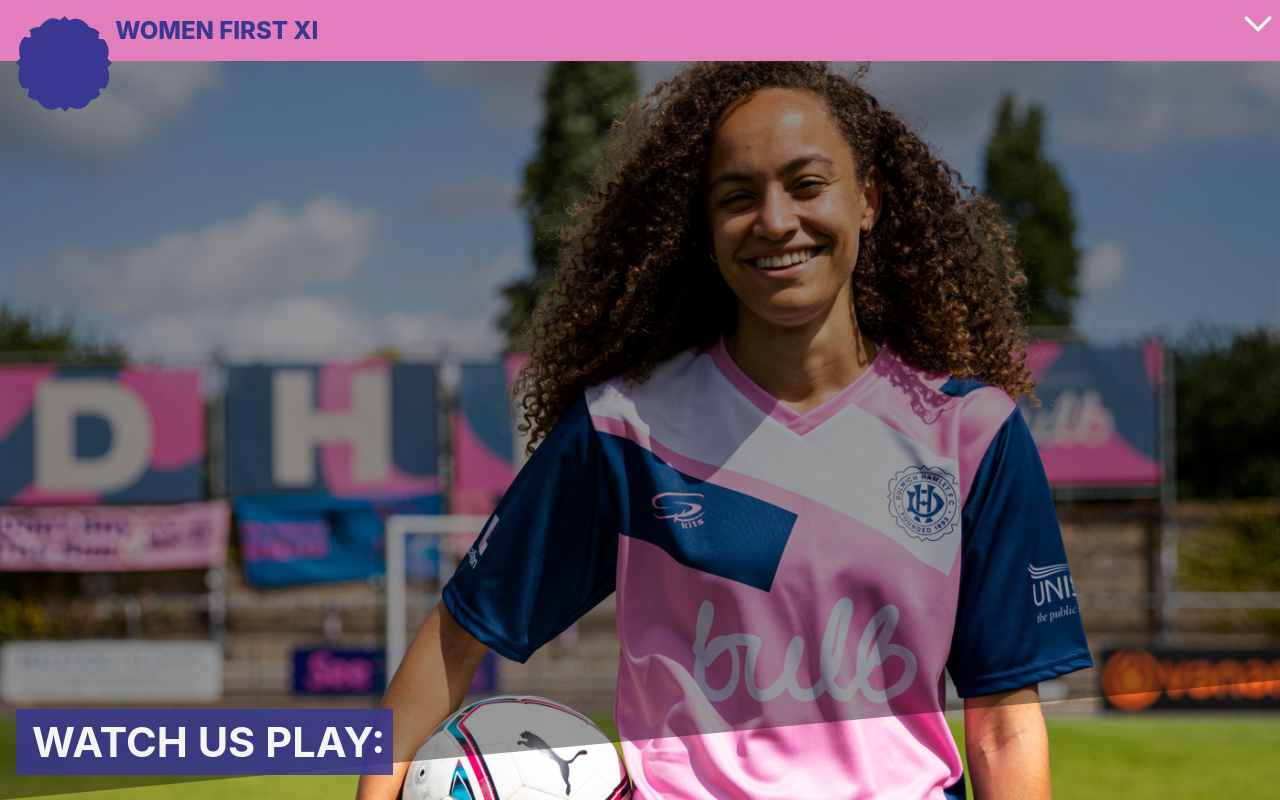
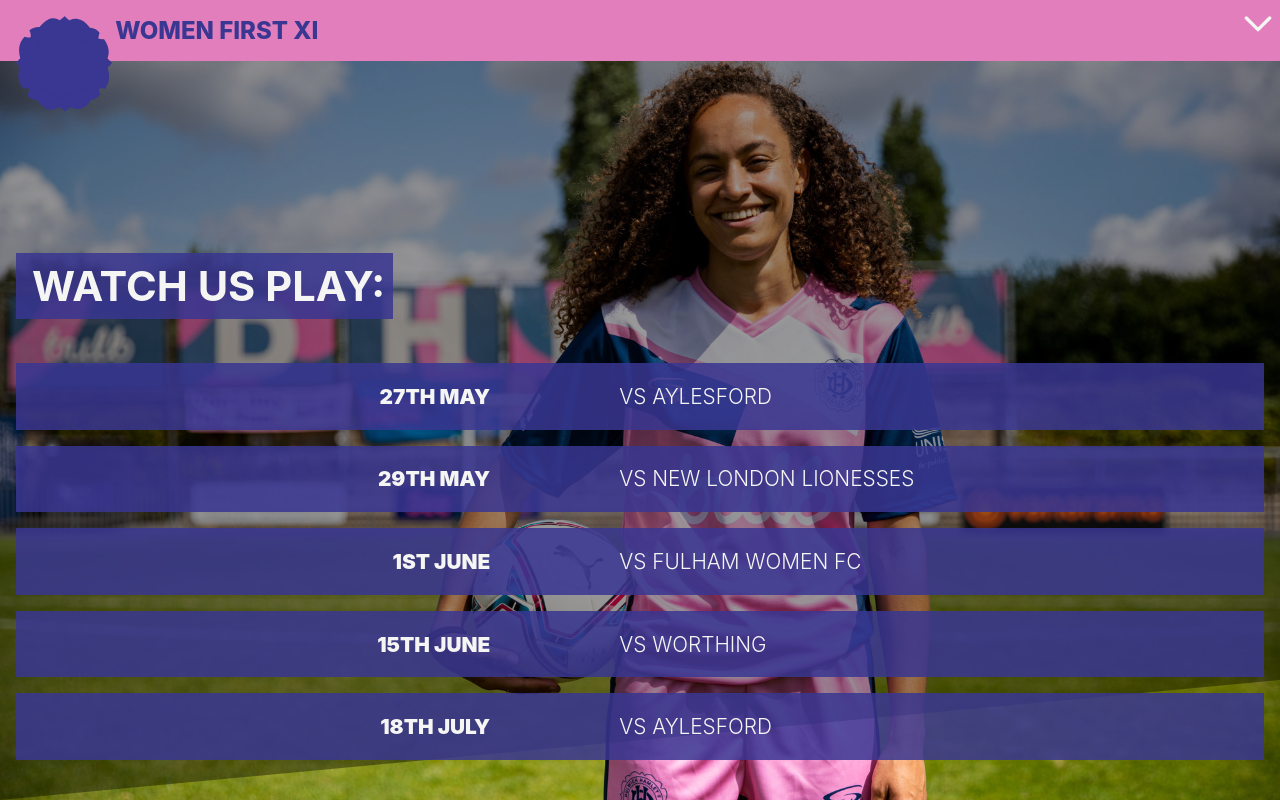
Before and after one commit to olgaTheCreator/dulwich-hamlet-fc, a Next.js app: page / in a window 1280 px wide. Shown: the top 800 px of the page. Built offline with nearby package versions, Linux system fonts and the light colour scheme.

Commit message:
little improvements

```diff
--- a/components/Header/Header.module.css
+++ b/components/Header/Header.module.css
@@ -1,6 +1,6 @@
 .Header {
   position: relative;
-  width: 100vw;
+  width: 100%;
   display: flex;
   justify-content: space-between;
   background-color: var(--pink);
@@ -9,7 +9,7 @@
 .logo {
   width: 6rem;
   height: 6rem;
-  position: fixed;
+  position: absolute;
   left: 1rem;
   top: 1rem;
   z-index: 10;
@@ -26,7 +26,6 @@
 }
 
 .header__icon {
-  position: relative;
   width: 2.5rem;
   height: 2.5rem;
   margin: 0.2em 0.1em 0 0;
--- a/components/Upcoming/Upcoming.module.css
+++ b/components/Upcoming/Upcoming.module.css
@@ -4,9 +4,9 @@
 }
 
 .container__bg {
-  background: url("../../public/girl.jpg") no-repeat top center;
+  background: url("../../public/girl.jpg") no-repeat top 2rem center;
   background-blend-mode: multiply;
-  min-width: 100vw;
+  max-width: 100vw;
   min-height: 100vh;
   background-size: cover;
 }
@@ -38,7 +38,7 @@
   position: relative;
   padding-left: var(--space-md);
   margin-left: var(--space-md);
-  margin-top: 50%;
+  margin-top: 11rem;
 }
 
 .transbox div {
@@ -54,8 +54,6 @@
   margin-left: var(--space-md);
 }
 
-.transbox p {
-}
 .transbox__date {
   justify-self: end;
   grid-column: 1/2;
--- a/styles/globals.css
+++ b/styles/globals.css
@@ -29,6 +29,8 @@
   text-decoration: none;
 }
 
-* {
+*,
+*::after,
+*::before {
   box-sizing: border-box;
 }
```
